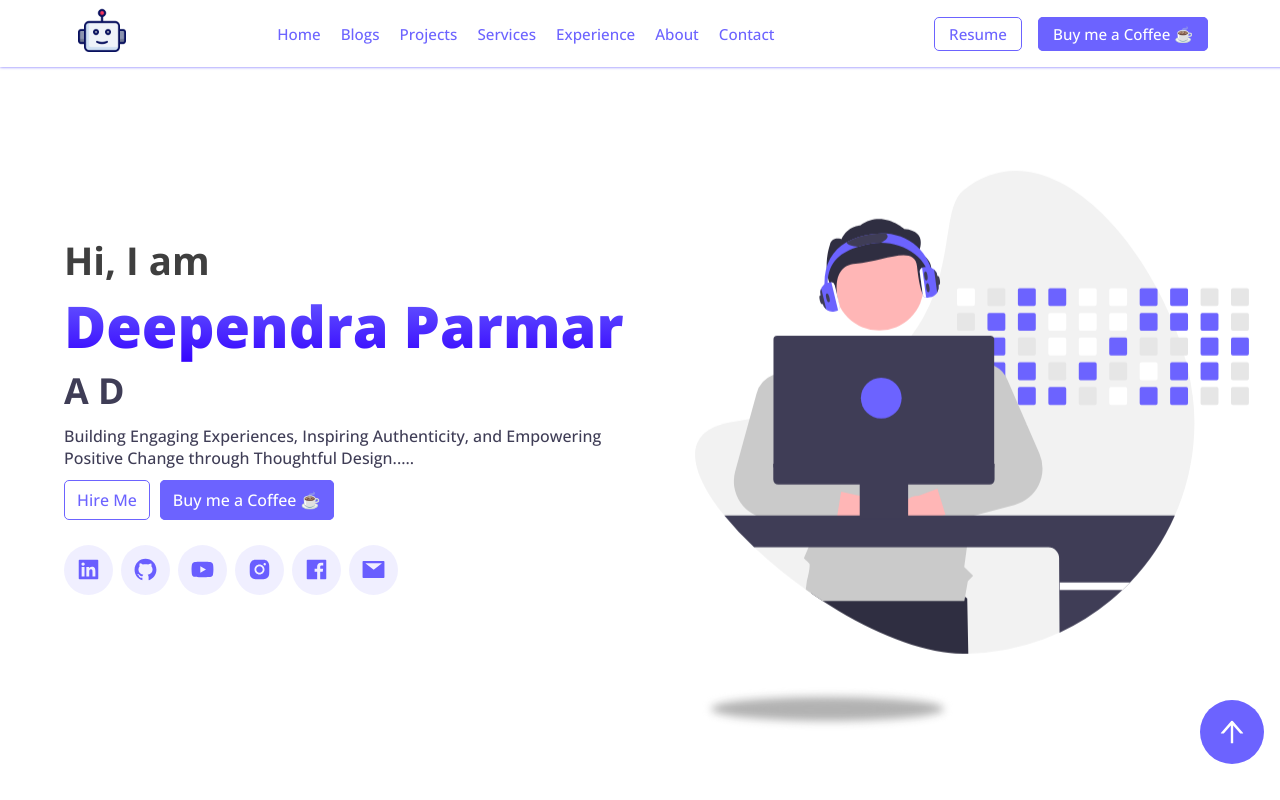
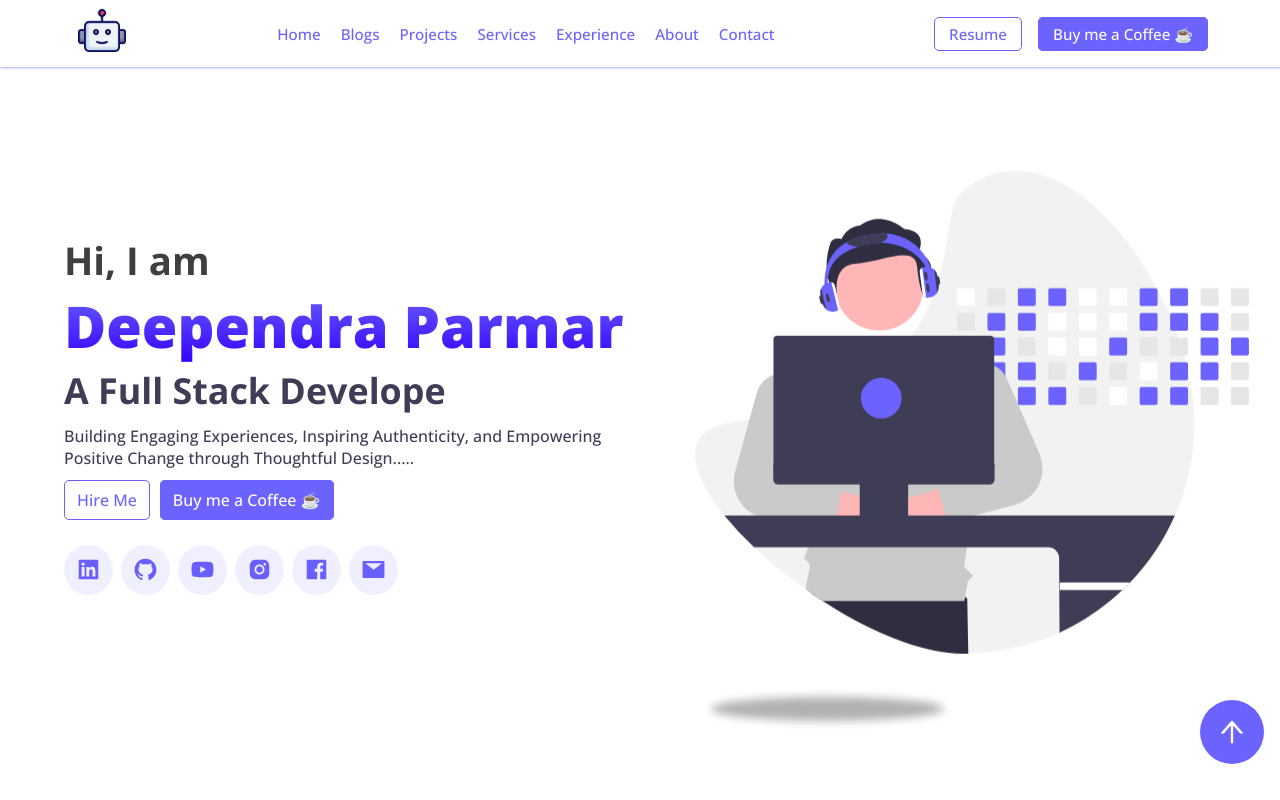
Before and after one commit to DeependraParmar/DeependraParmarPortfolio, a React (Create React App) app: page / in a window 1280 px wide. Shown: the top 800 px of the page. Built offline with nearby package versions, Linux system fonts and the light colour scheme.

Commit message:
Update Home.jsx

```diff
--- a/src/components/Home.jsx
+++ b/src/components/Home.jsx
@@ -64,7 +64,7 @@ export default function Home() {
             <span>Deependra Parmar</span>
           </motion.h1>
           <Typewriter options={{
-            strings: [" A Developer🔥", " A Designer✨", " A Creator💖", " An Educator🌈"],
+            strings: [" A Full Stack Developer🔥", " A Designer✨", " A Creator💖", " An Educator🌈"],
             autoStart: true,
             loop: true,
             cursor: "",
```
